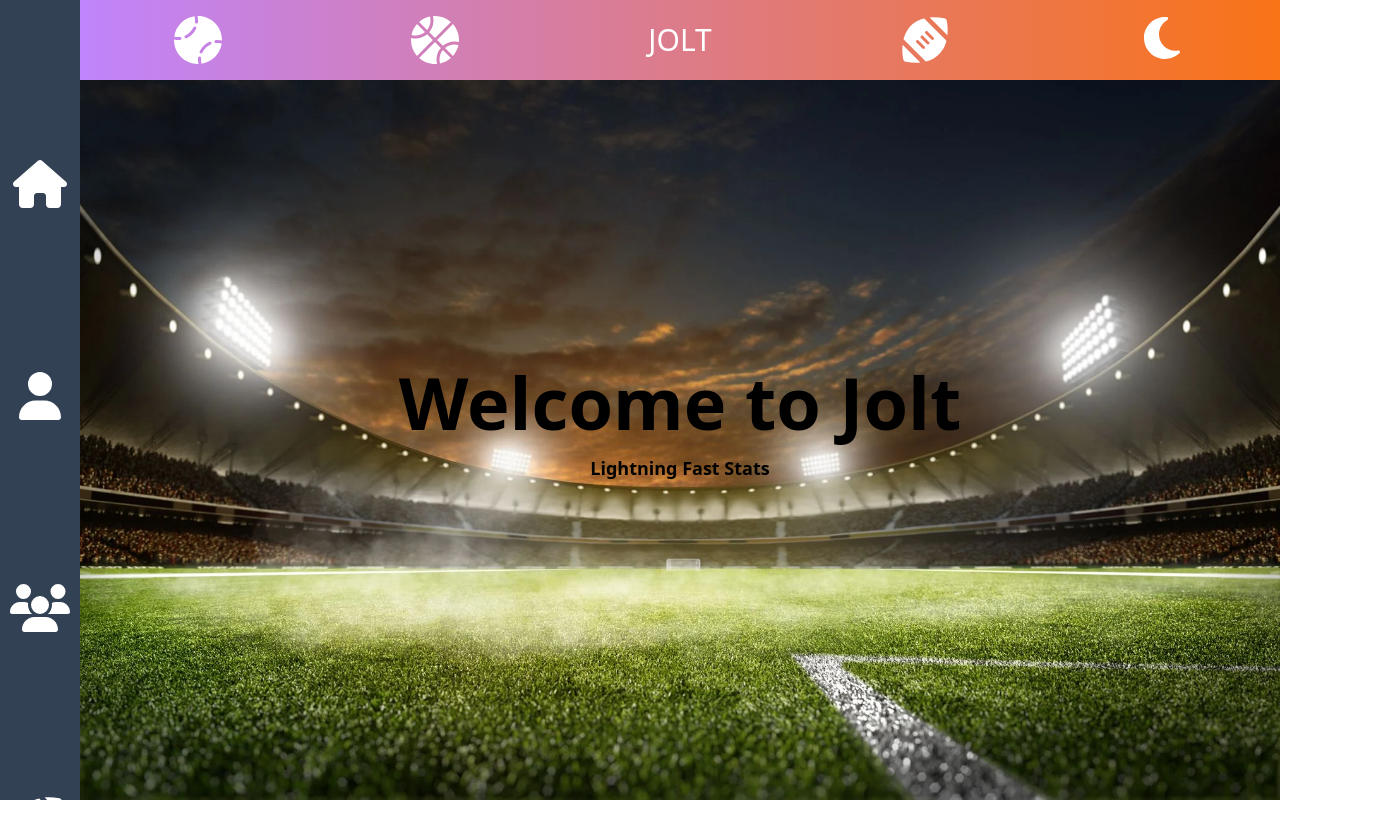
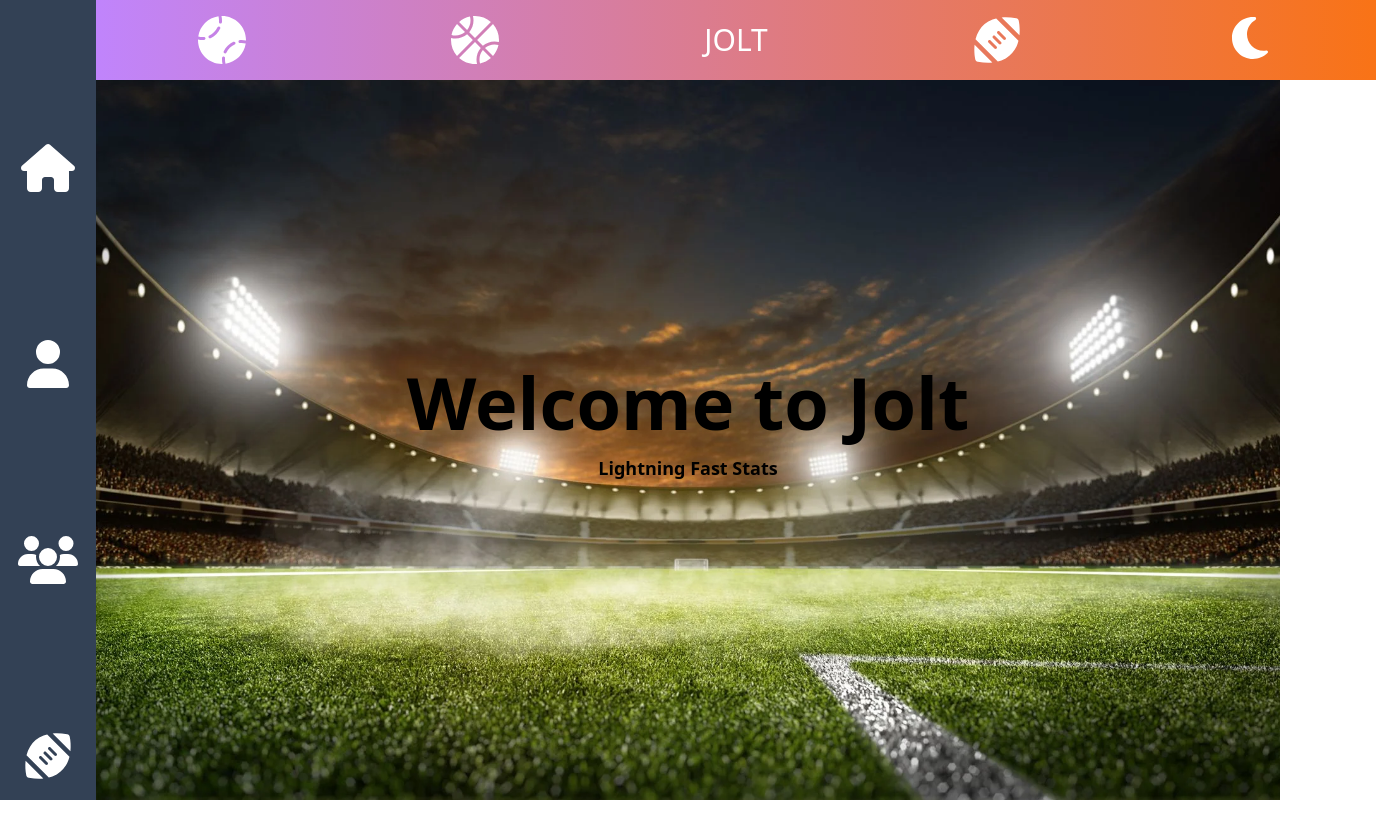
Before and after one commit to BakedPotato101/Jolt, a Next.js app: page / in a window 1280 px wide. Shown: the top 838 px of the page, 1376 px wide, since content can reach past the window. After the commit the page ends 800 px from the top, so only its background shows below. Built offline with nearby package versions, Linux system fonts and the light colour scheme.

Commit message:
fixed sidebar sizing

```diff
--- a/src/app/components/Sidebar.jsx
+++ b/src/app/components/Sidebar.jsx
@@ -3,11 +3,11 @@ import { FontAwesomeIcon } from '@fortawesome/react-fontawesome';
 import { faHome, faUsers, faFootball, faUser } from '@fortawesome/free-solid-svg-icons';
 export default function Sidebar() {
   return (
-    <div className="bg-slate-700 h-screen w-20 flex-row items-center justify-normal">
-      <Link href="/"><FontAwesomeIcon className="pt-40 w-full size-12 text-white" icon={ faHome }/></Link>
-      <Link href="/players"><FontAwesomeIcon className="pt-40 w-full size-12 text-white" icon={ faUser }/></Link>
-      <Link href="/teams"><FontAwesomeIcon className="pt-40 w-full size-12 text-white" icon={ faUsers }/></Link>
-      <Link href="/games"><FontAwesomeIcon className="pt-40 w-full size-12 text-white" icon={ faFootball }/></Link>
+    <div className="bg-slate-700 h-screen w-24 flex-row items-center justify-normal fixed z-10">
+      <Link href="/"><FontAwesomeIcon className="pt-36 w-full size-12 text-white" icon={ faHome }/></Link>
+      <Link href="/players"><FontAwesomeIcon className="pt-36 w-full size-12 text-white" icon={ faUser }/></Link>
+      <Link href="/teams"><FontAwesomeIcon className="pt-36 w-full size-12 text-white" icon={ faUsers }/></Link>
+      <Link href="/games"><FontAwesomeIcon className="pt-36 w-full size-12 text-white" icon={ faFootball }/></Link>
     </div>
   );
 }
--- a/src/app/layout.jsx
+++ b/src/app/layout.jsx
@@ -9,9 +9,9 @@ export default function RootLayout({ children }) {
         <title>Jolt App</title>
       </head>
       <body>
-        <div className="flex bg-white dark:bg-black">
+        <div className="flex bg-white dark:bg-black ">
           <Sidebar />
-          <div className="flex-1 md:flex h-screen relative">
+          <div className="flex-1 md:flex h-screen relative pl-24">
             <Header />
             <div className="w-full">{children}</div>
           </div>
```
